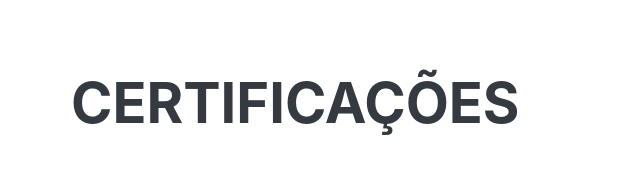
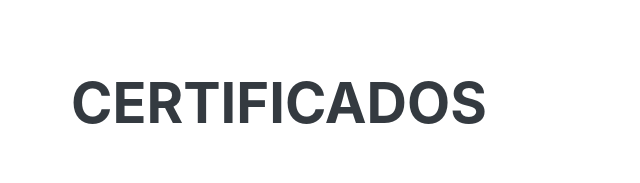
Before and after one commit to claudiarpaim/portfolio, a website: page index.html in a window 1280 px wide. Shown: the part 4129-4312 px from the top of the page, without its empty margins (249-889 px from the left). Drawn offline with nearby package versions, Linux system fonts and the light colour scheme; a web font is replaced by a local one.

Commit message:
Change heading from 'Certificações' to 'Certificados'

```diff
--- a/index.html
+++ b/index.html
@@ -190,7 +190,7 @@
             <!-- Awards-->
             <section class="resume-section" id="awards">
                 <div class="resume-section-content">
-                    <h2 class="mb-5">Certificações</h2>
+                    <h2 class="mb-5">Certificados</h2>
 
                     <div class="subheading mb-3">IBM</div>
                     <ul class="fa-ul mb-4">
```
